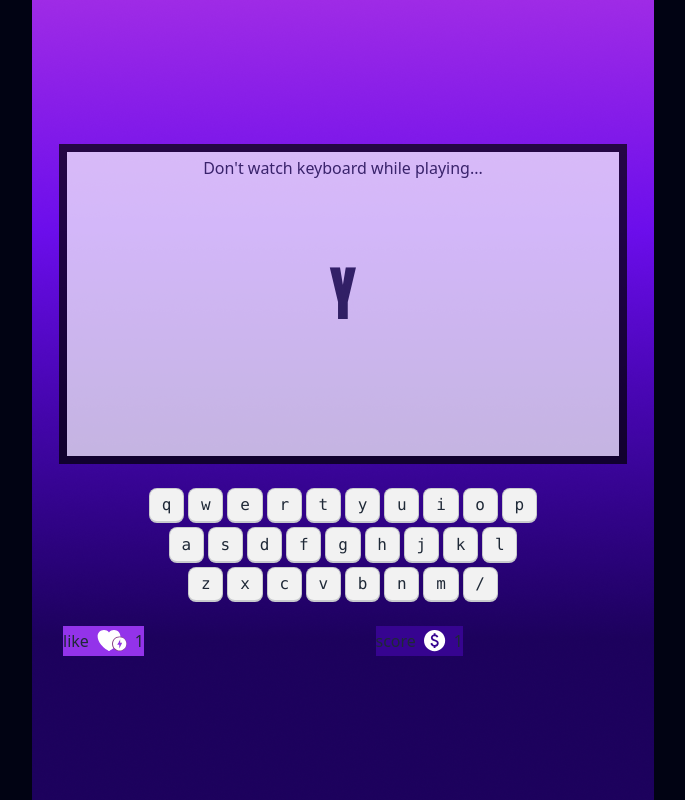
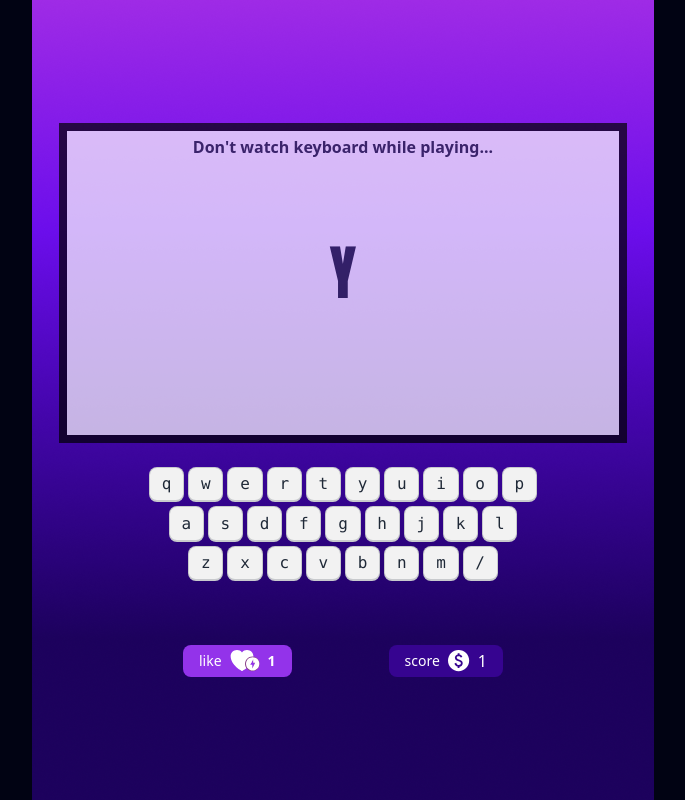
Before and after one commit to mizanurrahman70/alpha-game, a plain HTML site: page index.html in a window 1280 px wide. Shown: the whole page, without its empty margins (297-982 px from the left). Drawn offline with nearby package versions, Linux system fonts and the light colour scheme.

Commit message:
play ground section complete

```diff
--- a/index.html
+++ b/index.html
@@ -32,7 +32,7 @@
         <div class="flex flex-col justify-center items-center min-h-screen gap-5 ">
         <!-- <div class="artboard artboard-horizontal phone-5 bg-slate-300">896×414</div> -->
         <div class="artboard artboard-horizontal phone-1 bg-white jus opacity-70 border-8 border-black">
-          <h1 class="justify-center flex p-1 boder-2  border-black ">Don't watch keyboard  while playing...</h1>
+          <h1 class="justify-center font-semibold flex p-1 boder-2  border-black ">Don't watch keyboard  while playing...</h1>
           <p class="flex justify-center items-center text-6xl font-anton mt-20">Y</p>
         </div>
           <!-- key board  -->
@@ -73,16 +73,16 @@
           </div>
         </div>
 
-      <div class="container-2img  flex  justify-between w-60">
-  <div class="flex gap-2 bg-purple-600 h-[30px] w-[64] text-center items-center -ml-40">
-    <p>like</p>
+      <div class="container-2img  flex  justify-between w-1/4 mt-10">
+  <div class="flex gap-2 bg-purple-600 h-[30px] w-[64] text-center items-center p-4 rounded-lg">
+    <p class="text-white text-sm">like</p>
     <img src="images/Group 23.svg" alt="">
-    <p>1</p>
+    <p class="text-white text-sm font-semibold">1</p>
     </div>
-    <div class="flex gap-2 bg-[#360490] h-[30px] w-[64] text-center items-center">
-      <p>score</p>
+    <div class="flex gap-2 bg-[#360490] h-[30px] w-[64] text-center items-center p-4 rounded-lg">
+      <p class="text-white text-sm">score</p>
     <img src="images/monetization_on.svg" alt="">
-    <p>1</p>
+    <p class="text-white">1</p>
     </div>
   </div>
       </div>
```
